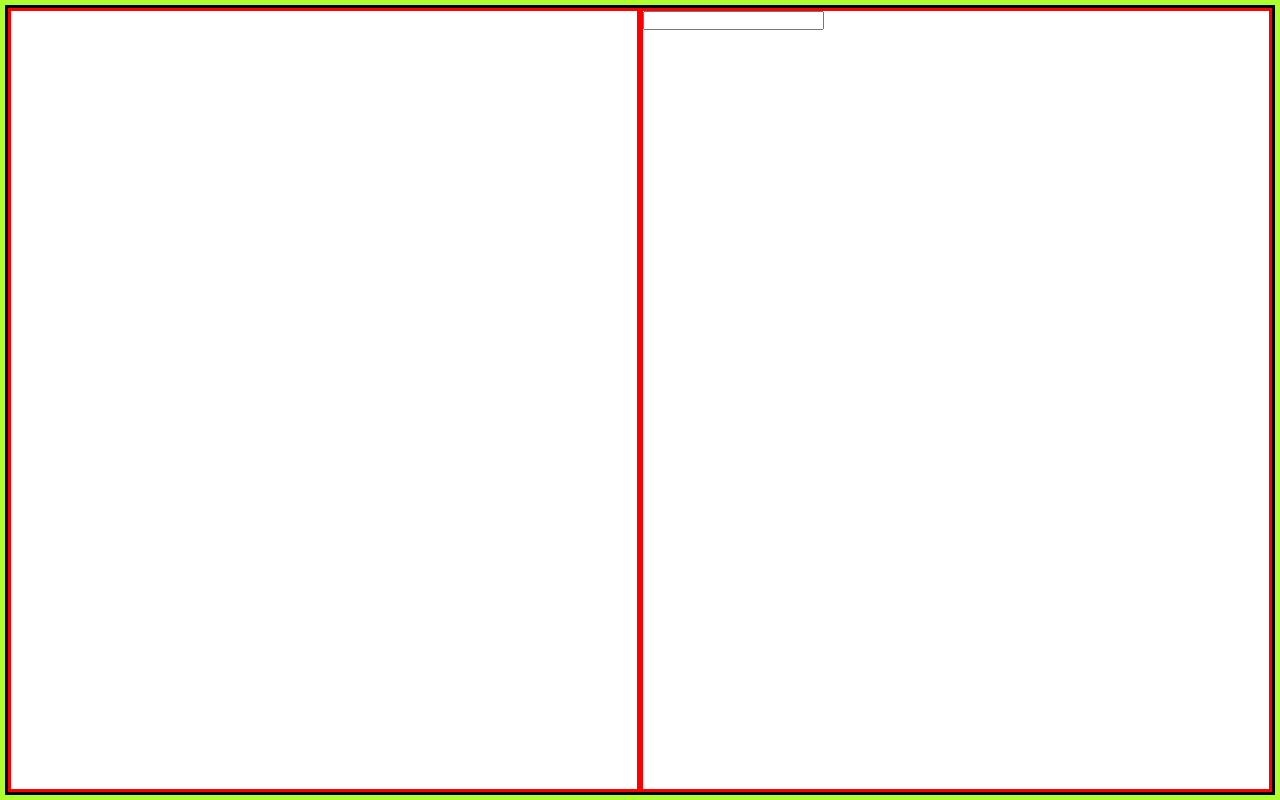
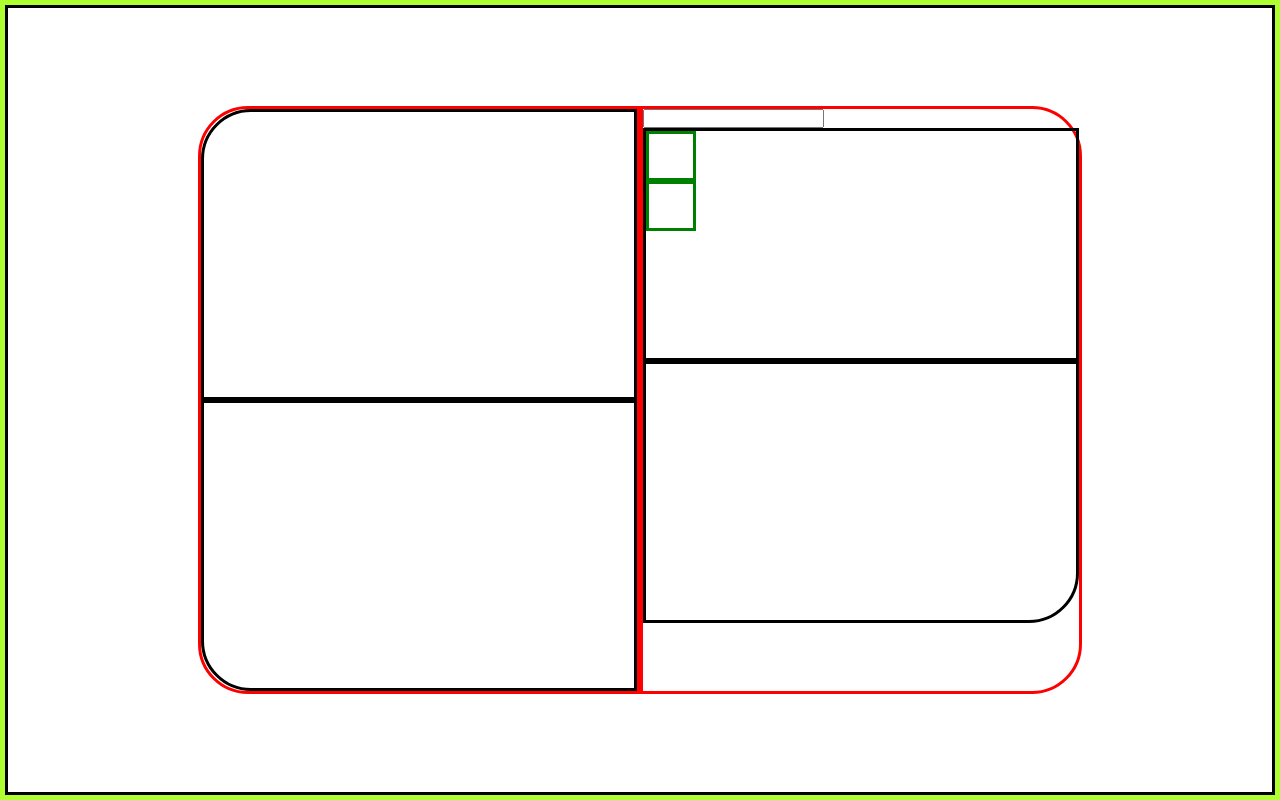
Before and after one commit to loganyeh/pokemon-pokedex, a plain HTML site: page index.html in a window 1280 px wide. Drawn offline with nearby package versions, Linux system fonts and the light colour scheme.

Commit message:
fixed css namings

```diff
--- a/style.css
+++ b/style.css
@@ -15,15 +15,62 @@ body{
     height: 100%;
     width: 100%;
     display: flex;
+    /* I THINK THAT THIS MAKES THE POKEDEX SMALLER AND IN THE MIDDLE ? ?? */
+    align-items: center;
+    justify-content: center;
+    /* OK YES I THINK IT DID DO THAT I CHANGED THE WIDTHS AND HEIGHTS IN THE POKEDEX
+    LEFT AND RIGHT SIDE
+    SEE BELOW */
 }
 /* POKEDEX SIDES LEFT AND RIGHT */
 #container #pokedex-left-side{
     border: 3px solid red;
-    width: 50%;
-    height: 100%;
+    width: 35%;
+    height: 75%;
+    border-radius: 50px 0 0 50px;
 }
 #container #pokedex-right-side{
     border: 3px solid red;
-    width: 50%;
-    height: 100%;
+    width: 35%;
+    height: 75%;
+    border-radius: 0 50px 50px 0;
 }
+/* POKEDEX LEFT SIDE ELEMENTS */
+#pokedex-left-side #pokemon-image{
+    border: 3px solid black;
+    border-radius: 50px 0 0 0;
+    height: 50%;
+}
+#pokedex-left-side #pokemon-left-stats{
+    border: 3px solid black;
+    border-radius: 0 0 0 50px;
+    height: 50%;
+}
+/* POKEDEX RIGHT SIDE ELEMENTS */
+#pokedex-right-side #search-bar-container{
+    border: 3px solid black;
+    height: 15%;
+    border-radius: 0 50px 0 0;
+}
+#pokedex-right-side #pokemon-images{
+    border: 3px solid black;
+    height: 40%;
+}
+#pokedex-right-side #pokemon-right-stats{
+    border: 3px solid black;
+    height: 45%;
+    border-radius: 0 0 50px 0;
+}
+/* NESTED POKEDEX LEFT SIDE ELEMENTS */
+
+/* NESTED POKEDEX RIGHT SIDE ELEMENTS */
+#pokemon-images #pokemon-image-1{
+    border: 3px solid green;
+    height: 50px;
+    width: 50px;
+}
+#pokemon-images #pokemon-image-2{
+    border: 3px solid green;
+    height: 50px;
+    width: 50px;
+}
```
